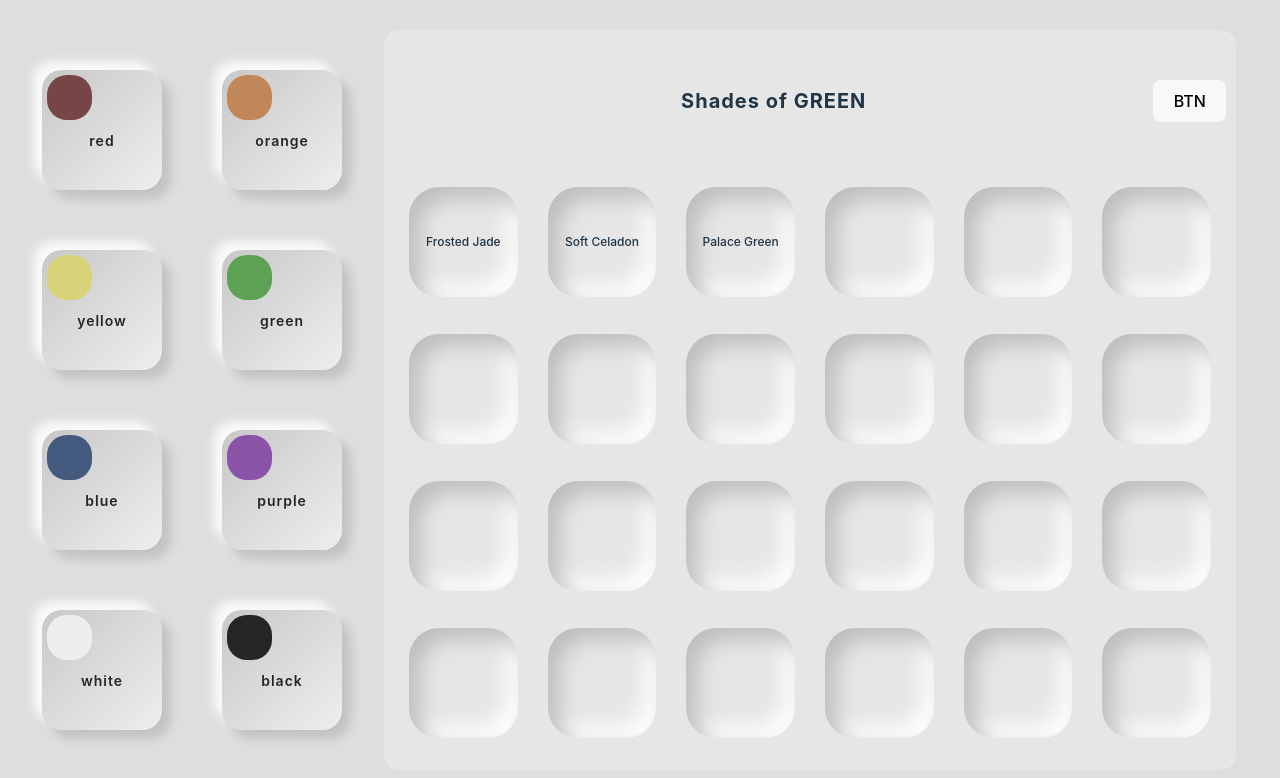
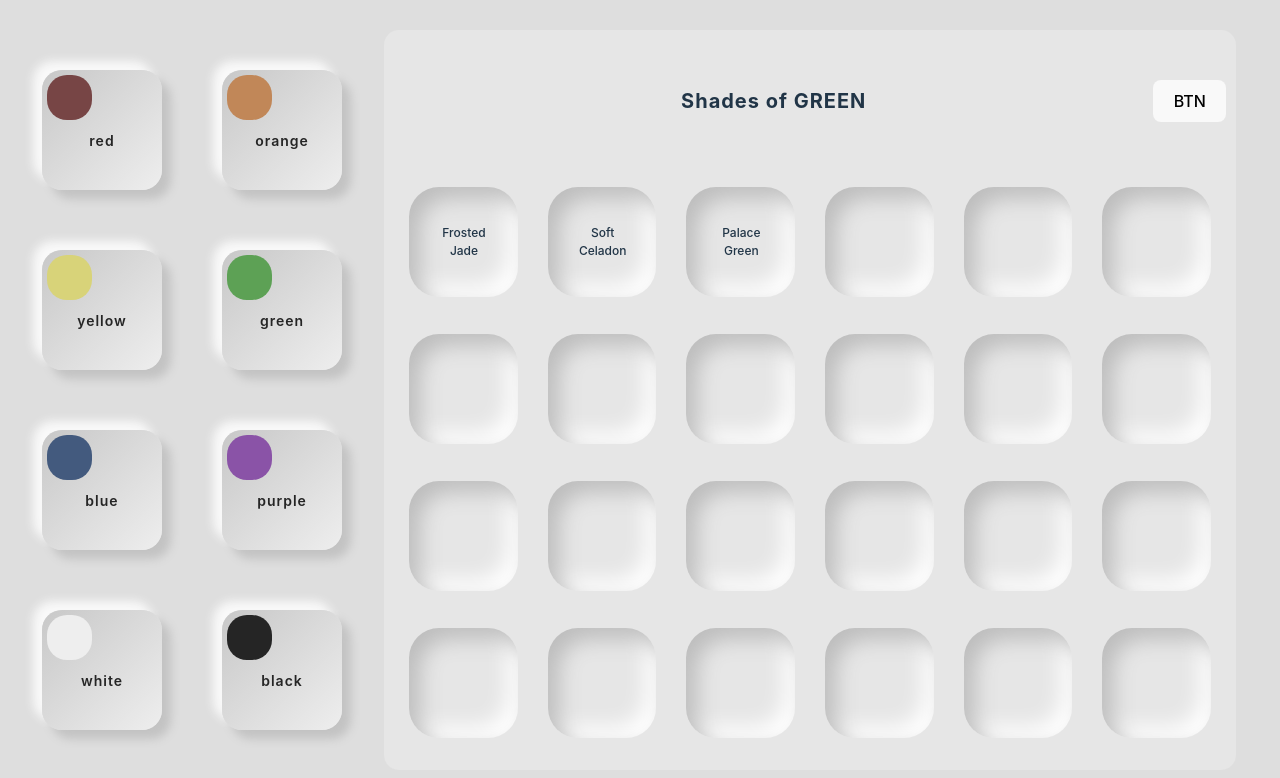
Before and after one commit to reinexxism/Project-IRIS, a React (Vite) app: page / in a window 1280 px wide. Shown: the top 778 px of the page. Built offline with nearby package versions, Linux system fonts and the light colour scheme.

Commit message:
MOD : change colorchip layout & animation

```diff
--- a/src/components/ColorChip.css
+++ b/src/components/ColorChip.css
@@ -7,23 +7,29 @@
   border-radius: 30px;
   background: #e6e6e6;
   box-shadow: inset 11px 11px 21px #bdbdbd, inset -11px -11px 21px #ffffff;
-  transition: all 0.2s ease;
+  transition: all 0.3s ease;
   cursor: pointer;
-  display: flex;
+  /* display: flex;
   justify-content: center;
-  align-items: center;
+  align-items: center; */
 }
 .color-chip-container:hover {
   width: 330px;
 }
 .color-chip-container:hover .color-chip-name {
-  top: 60%;
-  left: 15px;
+  top: 70px;
+  left: 60px;
+  width: fit-content;
 }
 .color-chip-name {
+  width: 60px;
   position: absolute;
   font-size: 12px;
   font-weight: 500;
   letter-spacing: 0;
   transition: all 0.5s ease;
+  top: 55px;
+  left: 55px;
+  transform: translate(-50%, -50%);
+  text-align: center;
 }
```
